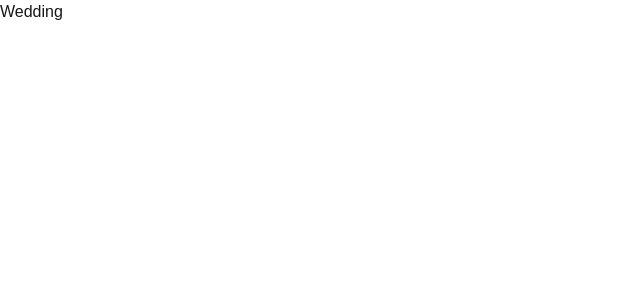
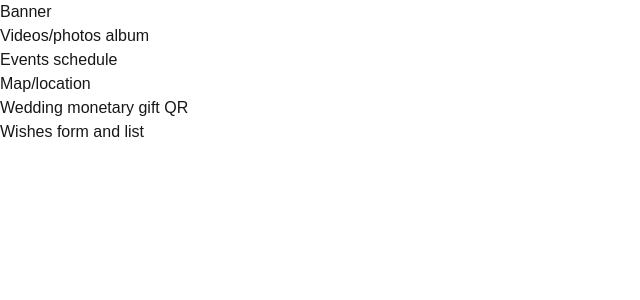
Before and after one commit to thanhnc1308/thanhnc.dev, a Next.js app: page /wedding in a window 1280 px wide. Shown: the top 300 px of the page, without its empty margins (0-640 px from the left). Built offline with nearby package versions, Linux system fonts and the light colour scheme.

Commit message:
Refactor action and update admin

```diff
--- a/src/actions/auth.ts
+++ b/src/actions/auth.action.ts
@@ -3,8 +3,8 @@
 import { signIn } from '@/auth';
 import { Account, AuthError, Profile, User } from 'next-auth';
 import { z } from 'zod';
-import { createUser, findUserByEmail } from './user';
-import { UserRole } from '@/types/auth';
+import { createUser, findUserByEmail } from './user.action';
+import { getUserRoleFromEmail } from '@/utils/auth';
 
 const LoginSchema = z.object({
   email: z.string().email(),
@@ -53,12 +53,6 @@ export async function loginGoogleOAuth() {
   }
 }
 
-const _getUserRoleFromEmail = (email: string) => {
-  return process.env.ADMIN_EMAILS?.split(',').includes(email)
-    ? UserRole.Admin
-    : UserRole.User;
-};
-
 /**
  * Save user to database if they don't exist
  * Need to wrap in try/catch to prevent OAuth login from failing
@@ -87,7 +81,6 @@ export async function saveOAuthUser(
     }
 
     const existingUser = await findUserByEmail(email);
-    console.log({ existingUser, email });
     if (existingUser) {
       return;
     }
@@ -99,7 +92,7 @@ export async function saveOAuthUser(
       name,
       email,
       avatar,
-      role: _getUserRoleFromEmail(email),
+      role: getUserRoleFromEmail(email),
     });
   } catch (error) {
     console.error('saveOAuthUser', error);
--- a/src/app/admin/guest-list/edit/[id]/page.tsx
+++ b/src/app/admin/guest-list/edit/[id]/page.tsx
@@ -1,4 +1,4 @@
-import { fetchGuestById } from '@/actions/guest-list';
+import { fetchGuestById } from '@/actions/guest-list.action';
 import Breadcrumbs from '@/components/guest-list/Breadcrumbs';
 import GuestDetailForm from '@/components/guest-list/GuestDetailForm';
 import { ActionType } from '@/types/common';
--- a/src/app/page.tsx
+++ b/src/app/page.tsx
@@ -1,8 +1,17 @@
+import ProfileDropdown from '@/components/navbar/ProfileDropdown';
+
 export default function Home() {
   return (
-    <div className='grid grid-rows-[20px_1fr_20px] items-center justify-items-center min-h-screen p-8 pb-20 gap-16 sm:p-20 font-[family-name:var(--font-geist-sans)]'>
-      <main className='flex flex-col gap-8 row-start-2 items-center sm:items-start'>
-        thanhnc.dev
+    <div className='w-full grid grid-rows-[20px_1fr_20px] items-center justify-items-center min-h-screen p-8 pb-20 gap-16 sm:p-20 font-[family-name:var(--font-geist-sans)]'>
+      <main className='w-full flex flex-col gap-8 row-start-2 items-center sm:items-start'>
+        <nav className='w-full bg-gray-800'>
+          <div className='flex mx-auto items-center justify-between max-w-7xl px-2 sm:px-6 lg:px-8'>
+            <div className='flex text-white'>thanhnc.dev</div>
+            <div className='flex'>
+              <ProfileDropdown />
+            </div>
+          </div>
+        </nav>
       </main>
     </div>
   );
--- a/src/app/wedding/page.tsx
+++ b/src/app/wedding/page.tsx
@@ -1,3 +1,12 @@
 export default function Wedding() {
-  return <div>Wedding</div>;
+  return (
+    <div>
+      <div>Banner</div>
+      <div>Videos/photos album</div>
+      <div>Events schedule</div>
+      <div>Map/location</div>
+      <div>Wedding monetary gift QR</div>
+      <div>Wishes form and list</div>
+    </div>
+  );
 }
--- a/src/auth.config.ts
+++ b/src/auth.config.ts
@@ -1,13 +1,15 @@
-import type { NextAuthConfig } from 'next-auth';
+import type { NextAuthConfig, User } from 'next-auth';
 import Credentials from 'next-auth/providers/credentials';
 import GoogleProvider from 'next-auth/providers/google';
 import { z } from 'zod';
-import { saveOAuthUser } from './actions/auth';
+import { saveOAuthUser } from './actions/auth.action';
+import { UserRole } from './types/auth';
+import { getUserRoleFromEmail } from './utils/auth';
 
 const isAdminRoutes = (path: string) => path.startsWith('/admin');
 const isProtectedRoutes = (path: string) => ['TODO'].includes(path);
-// eslint-disable-next-line @typescript-eslint/no-explicit-any
-const isAdmin = (user: any) => !!user;
+const isAdmin = (user?: User) =>
+  getUserRoleFromEmail(user?.email) === UserRole.Admin;
 const shouldRedirectToDefault = (path: string) =>
   path.startsWith('/login') || path.startsWith('/signup');
 
--- a/src/common/Table.tsx
+++ b/src/common/Table.tsx
@@ -7,7 +7,7 @@ import {
 import { TrashIcon } from '@heroicons/react/24/outline';
 import clsx from 'clsx';
 import Pagination from './Pagination';
-import { paginateGuestList } from '@/actions/guest-list';
+import { paginateGuestList } from '@/actions/guest-list.action';
 import { GuestStatus } from '@/types/guest';
 import Link from 'next/link';
 
--- a/src/components/guest-list/GuestDetailForm.tsx
+++ b/src/components/guest-list/GuestDetailForm.tsx
@@ -5,7 +5,7 @@ import { CheckIcon, ClockIcon, MinusIcon } from '@heroicons/react/24/outline';
 import { Guest, GuestStatus } from '@/types/guest';
 import { Button } from '@headlessui/react';
 import { ActionType } from '@/types/common';
-import { createGuest, GuestState, updateGuestById } from '@/actions/guest-list';
+import { createGuest, GuestState, updateGuestById } from '@/actions/guest-list.action';
 import { useActionState } from 'react';
 
 export default function Form({
--- a/src/components/login/LoginForm.tsx
+++ b/src/components/login/LoginForm.tsx
@@ -8,7 +8,7 @@ import {
 import { ArrowRightIcon } from '@heroicons/react/20/solid';
 import { useSearchParams } from 'next/navigation';
 import { useActionState } from 'react';
-import { loginCredentials, loginGoogleOAuth } from '@/actions/auth';
+import { loginCredentials, loginGoogleOAuth } from '@/actions/auth.action';
 import { Button } from '@headlessui/react';
 
 export default function LoginForm() {
--- /dev/null
+++ b/src/utils/auth.ts
@@ -0,0 +1,11 @@
+import { UserRole } from '@/types/auth';
+
+export const getUserRoleFromEmail = (email?: string | null) => {
+  if (!email) {
+    return UserRole.User;
+  }
+
+  return process.env.ADMIN_EMAILS?.split(',').includes(email)
+    ? UserRole.Admin
+    : UserRole.User;
+};
```
Also changed, not shown: src/actions/guest-list.action.ts (renamed from src/actions/guest-list.ts), src/actions/user.action.ts (renamed from src/actions/user.ts).
